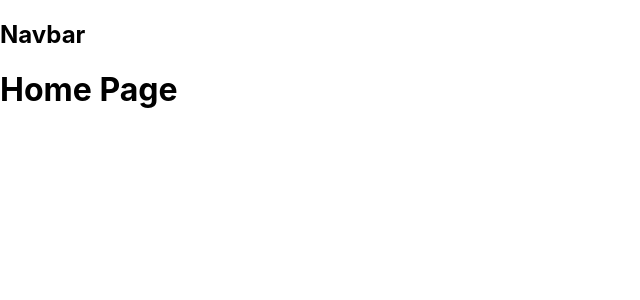
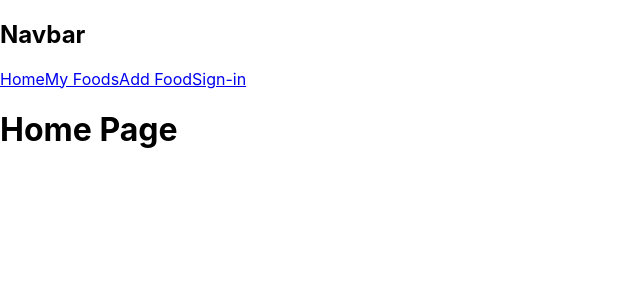
Before and after one commit to EfrainAD/Food-Tracker, a React (Create React App) app: page / in a window 1280 px wide. Shown: the top 300 px of the page, without its empty margins (0-640 px from the left). Built offline with nearby package versions, Linux system fonts and the light colour scheme.

Commit message:
navbar component

```diff
--- a/src/App.js
+++ b/src/App.js
@@ -8,7 +8,6 @@ function App() {
     <Routes>
       <Route path='/' element={<Navbar />}>
         <Route
-          path='/'
           index
           element={<Home />}
         />
--- a/src/routes/navbar/navbar.component.jsx
+++ b/src/routes/navbar/navbar.component.jsx
@@ -1,10 +1,14 @@
-import { Outlet } from "react-router-dom"
+import { Outlet, Link } from "react-router-dom"
 
 const Navbar = () => {
      return (
           <>
                <nav>
                     <h1>Navbar</h1>
+                    <Link to='/'>Home</Link>
+                    <Link to='/myfoods'>My Foods</Link>
+                    <Link to='/addfood'>Add Food</Link>
+                    <Link to='/auth'>Sign-in</Link>
                </nav>
                <Outlet />
           </>
```
